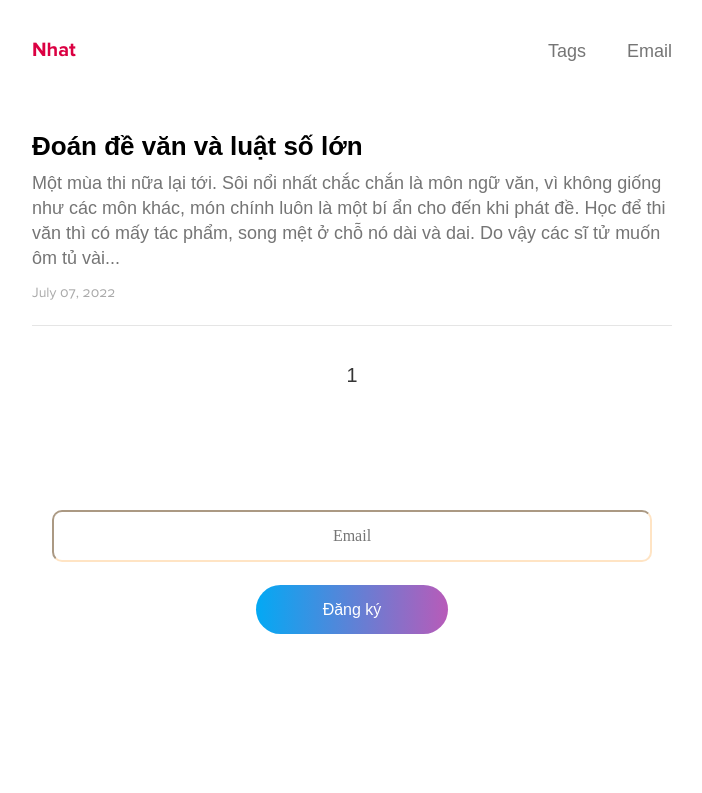
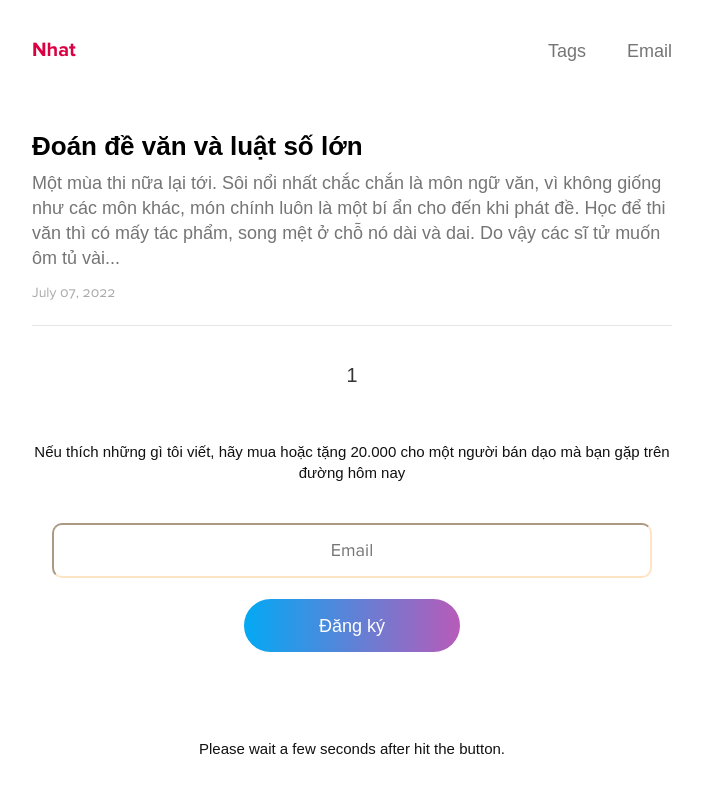
Before and after one commit to writebutwhy/writebutwhy.github.io, a Jekyll site: the page built from index.html, in a window 1280 px wide. Shown: the top 793 px of the page, without its empty margins (288-990 px from the left). Built offline with Jekyll 4.4.1, drawn with Linux system fonts in a browser that asks for light colours; some web fonts are replaced; the list of posts is cut into pages by our own code.

Commit message:
edit footer

```diff
--- a/_includes/footer.html
+++ b/_includes/footer.html
@@ -1,3 +1,9 @@
+<footer>
+	<small>
+	<p align="center">
+		Nếu thích những gì tôi viết, hãy mua hoặc tặng 20.000 cho một người bán dạo mà bạn gặp trên đường hôm nay
+	</p>
+	</small>
 
 	<script src="https://ajax.googleapis.com/ajax/libs/jquery/3.7.1/jquery.min.js"></script>
 	 <script src="https://malsup.github.io/jquery.form.js"></script>
@@ -15,7 +21,7 @@
 @import url('https://fonts.googleapis.com/css2?family=Petrona:ital,wght@0,100..900;1,100..900&display=swap');
 
 #subscription {
-  margin: 120px 0 50px;
+  margin: 40px 0 50px;
 }
 
 #email-box {
@@ -30,8 +36,8 @@
   color: #353f4d;
   text-align: center;
   transition: .6s;
-  font-family: 'Petrona', serif;
-  font-size: 16px;
+  font-family: 'Proxima', serif;
+  font-size: 18px;
 }
 
 #email-box:focus {
@@ -48,7 +54,7 @@
  text-decoration: none;
  position: relative;
  border: none;
- font-size: 16px;
+ font-size: 18px;
  font-family: inherit;
  color: #fff;
  width: 11.4em;
@@ -60,7 +66,7 @@
  border-radius: 30px;
  z-index: 1;
  display: block;
-  margin: 28px auto;
+  margin: 26px auto;
 }
 
 #submit:hover {
@@ -114,7 +120,6 @@
 	   }
 	   </style>
 
-
 	<form id="subscription"
 	  method="POST"
 	  action="https://script.google.com/macros/s/AKfycbwOLBIcuzWE8t77bd3tRzLpJbhwI0Q875bf42mKWJ1mwyYL4DTZS3vt0Y4afNG348En/exec"
@@ -122,5 +127,10 @@
 	  <input name="Email" type="email" placeholder="Email" id="email-box" required>
 	  <button type="submit" id="submit">Đăng ký</button>
 	</form>
-
+	<br />
+	<small>
+	<p align="center">
+	Please wait a few seconds after hit the button.
+	</p>
+	</small>
 </footer>
--- a/_layouts/post.html
+++ b/_layouts/post.html
@@ -31,5 +31,4 @@ layout: default
 
 <!--  <a href="#" class="top">Top</a> -->
 
-  {% include footer.html %}
 </div>
```
